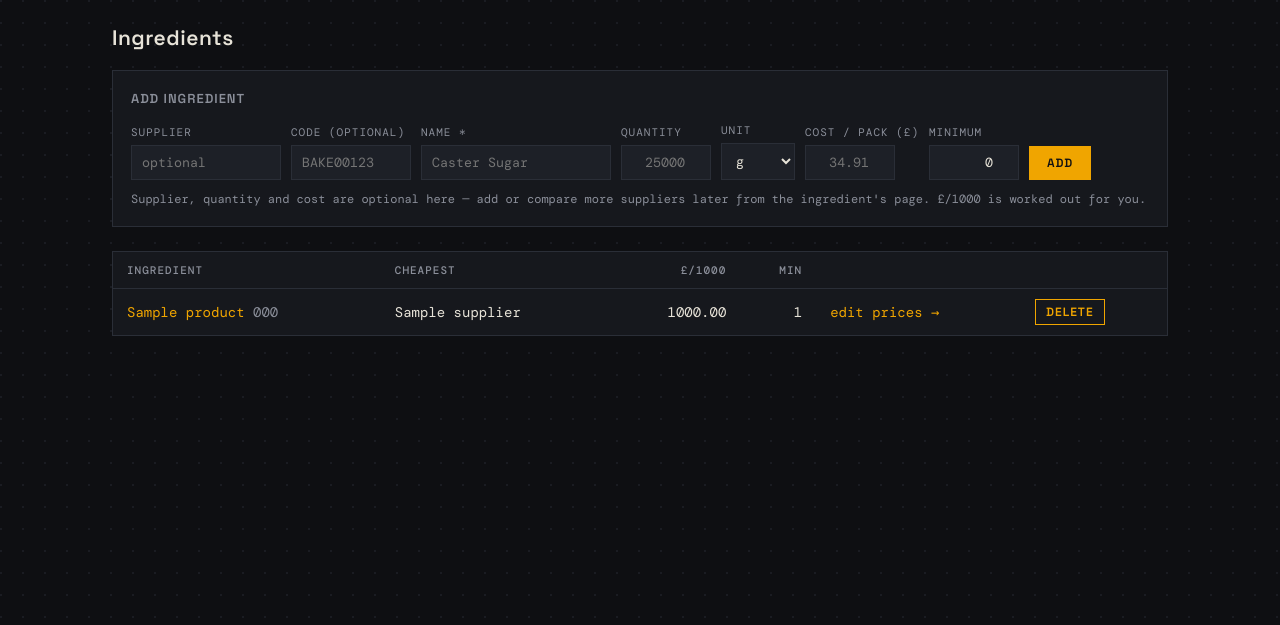
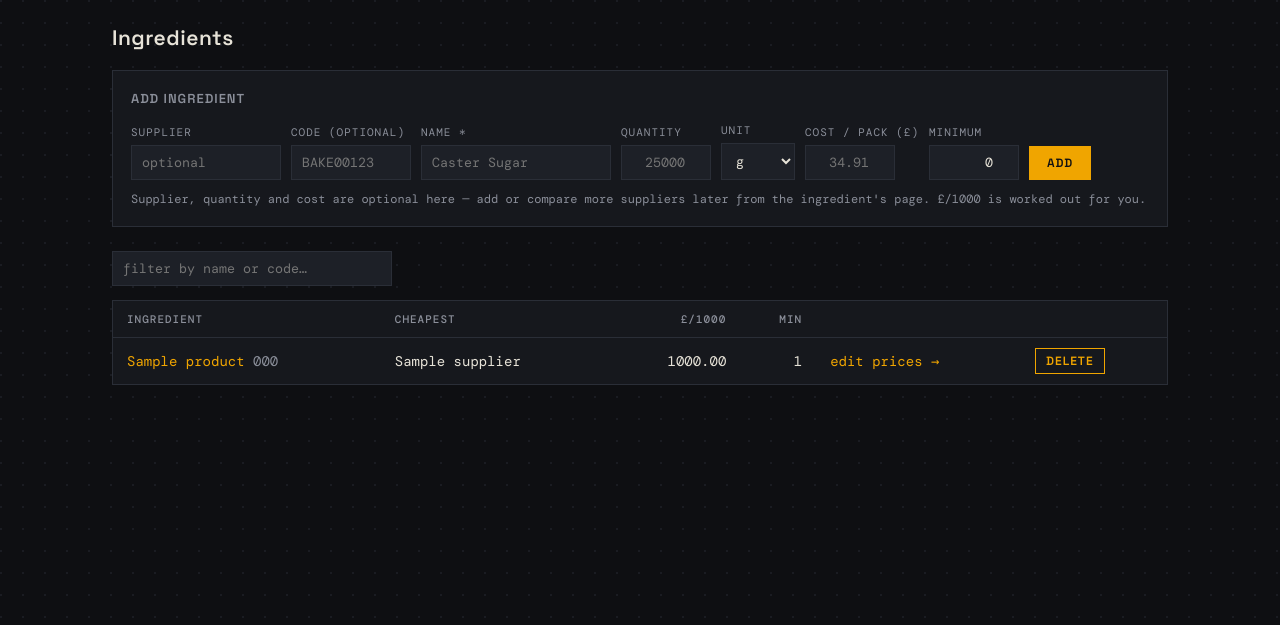
Before and after one commit to paulocezzar/stock_Up, a Django app: page /products/ in a window 1280 px wide. Shown: the part 66-691 px from the top of the page. Run offline with Django 5.2, Linux system fonts and the light colour scheme; a user stored in the database is signed in; tables that the repository leaves empty hold one stand-in row (values such as "Sample post"); some libraries are stand-ins or nearby versions.

Commit message:
Client-side filter box on Ingredients and count screens
A small input above each table filters rows live by matching the
lowercased name + code attached to each tr (data-search). A single
delegated listener in base.html handles any element with
data-filter="<table-id>", toggles row display, and updates a
"<n> shown" counter. Vanilla DOM only — no extra requests, no library.

Co-Authored-By: Claude Opus 4.7 (1M context) <noreply@anthropic.com>

```diff
--- a/stock/templates/stock/base.html
+++ b/stock/templates/stock/base.html
@@ -60,6 +60,9 @@
   .msg.error{border-left-color:var(--red)}
   .spark{display:inline-flex;gap:3px;align-items:flex-end;height:28px}
   .spark span{width:7px;background:var(--amber-dim,#5a4410);background:linear-gradient(var(--amber),#5a4410)}
+  .filter{display:flex;gap:10px;align-items:center;margin-bottom:14px}
+  .filter input{width:280px;max-width:100%}
+  .filter .count-out{color:var(--muted);font-size:11px;text-transform:uppercase;letter-spacing:1px}
 </style>
 </head>
 <body hx-headers='{"X-CSRFToken": "{{ csrf_token }}"}'>
@@ -96,6 +99,22 @@
     applyTheme(cur);
   }
   (function(){try{var t=localStorage.getItem("stockops-theme");if(t)applyTheme(t);}catch(e){}})();
+  document.addEventListener("input",function(e){
+    var t=e.target;
+    if(!t.dataset||!t.dataset.filter) return;
+    var tbl=document.getElementById(t.dataset.filter);
+    if(!tbl) return;
+    var q=t.value.trim().toLowerCase();
+    var shown=0;
+    tbl.querySelectorAll("tbody tr").forEach(function(r){
+      if(r.dataset.search===undefined) return;
+      var match=!q||r.dataset.search.indexOf(q)>=0;
+      r.style.display=match?"":"none";
+      if(match) shown++;
+    });
+    var out=t.parentNode.querySelector(".count-out");
+    if(out) out.textContent=shown+" shown";
+  });
 </script>
 </body>
 </html>
--- a/stock/templates/stock/products.html
+++ b/stock/templates/stock/products.html
@@ -16,11 +16,15 @@
   <button class="btn" type="submit">Add</button>
 </form>
 <p class="muted" style="margin:10px 0 0;font-size:12px">Supplier, quantity and cost are optional here — add or compare more suppliers later from the ingredient's page. £/1000 is worked out for you.</p></div>
-<table>
+<div class="filter">
+  <input type="search" placeholder="filter by name or code…" data-filter="ingredients-tbl" autocomplete="off">
+  <span class="count-out"></span>
+</div>
+<table id="ingredients-tbl">
   <thead><tr><th>Ingredient</th><th>Cheapest</th><th class="num">£/1000</th><th class="num">Min</th><th></th><th></th></tr></thead>
   <tbody>
   {% for p in products %}
-    <tr>
+    <tr data-search="{{ p.name|lower }} {{ p.code|default:''|lower }}">
       <td><a href="{% url 'product_detail' p.pk %}">{{ p.name }}</a> <span class="muted">{{ p.code|default:"" }}</span></td>
       <td>{% with c=p.cheapest_price %}{% if c %}{{ c.supplier.name }}{% else %}<span class="muted">no price</span>{% endif %}{% endwith %}</td>
       <td class="num">{% with c=p.cheapest_price %}{% if c %}{{ c.per_1000|floatformat:2 }}{% else %}—{% endif %}{% endwith %}</td>
```
Also changed, not shown: stock/templates/stock/count.html (+6 -2 lines).
